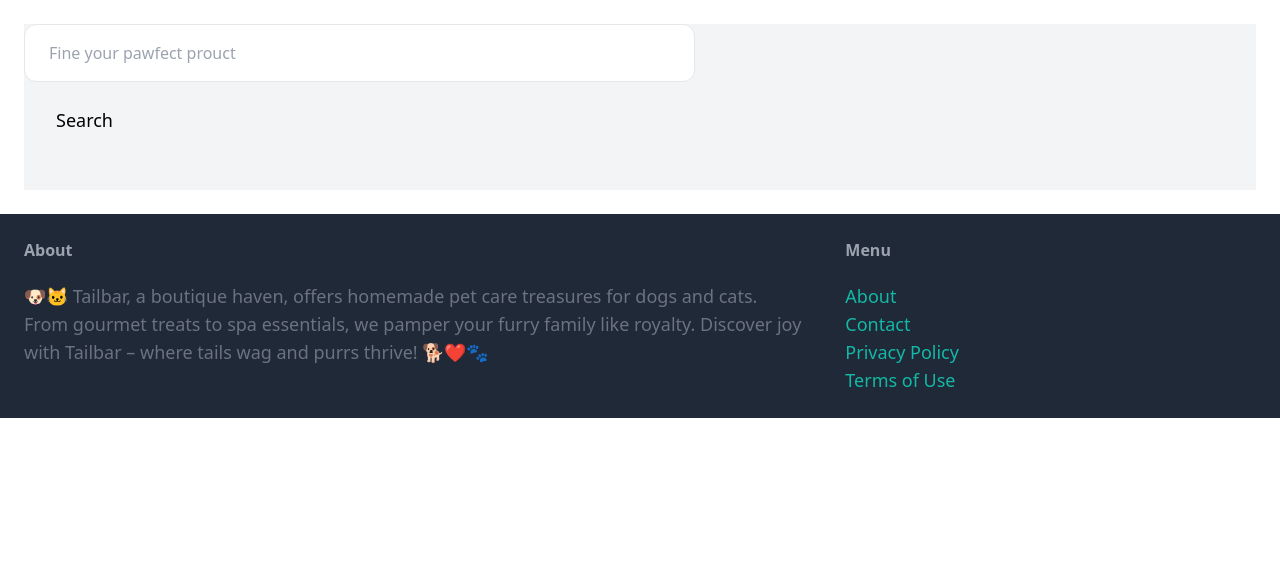
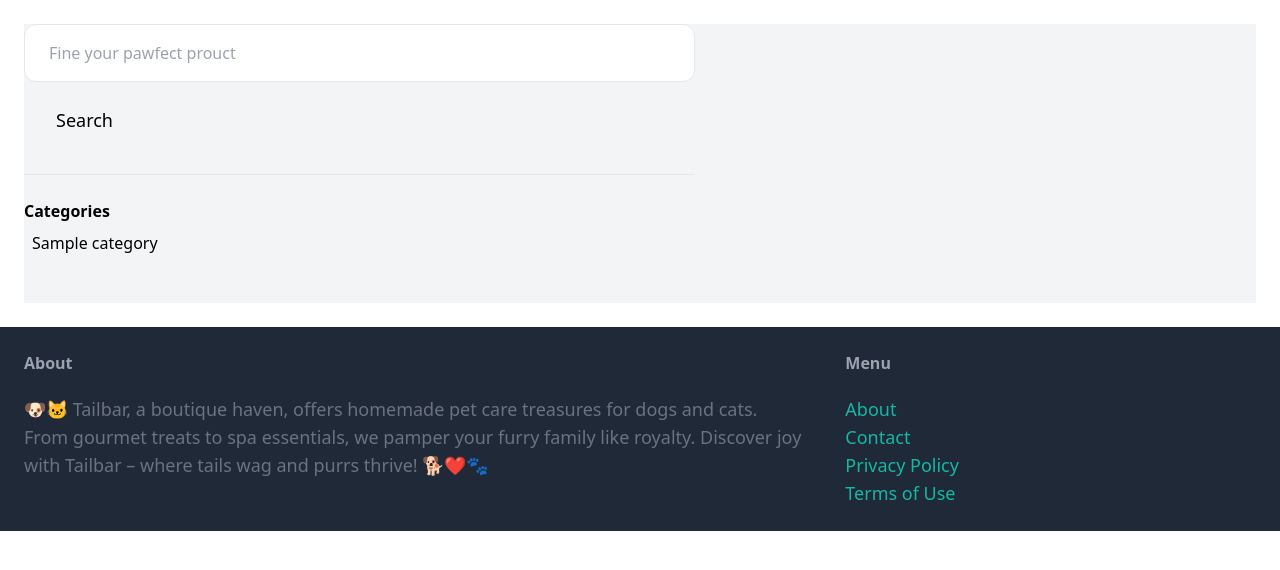
Before and after one commit to iamlydial/tailbar, a Django app: page /items/ in a window 1280 px wide. Shown: the part 77-647 px from the top of the page. Run offline with Django 4.2, Linux system fonts and the light colour scheme; tables that the repository leaves empty hold one stand-in row (values such as "Sample post"); some libraries are stand-ins or nearby versions.

Commit message:
added the side bar looping through the categories

```diff
--- a/tailbar/item/templates/item/items.html
+++ b/tailbar/item/templates/item/items.html
@@ -17,6 +17,22 @@
         Search
       </button>
     </form>
+    <hr class="my-6" />
+
+    <p class="font-semibold">Categories</p>
+
+    <ul>
+      {% for category in categories %}
+      <li
+        class="py-2 px-2 rounded-xl{% if category.id == category_id %} bg-gray-200{% endif %}"
+      >
+        <a
+          href="{% url 'item:items' %}?query={{ query }}&category={{ category.id }}"
+          >{{ category.name }}</a
+        >
+      </li>
+      {% endfor %}
+    </ul>
   </div>
   <div class="col-span-3">
     <div class="grid grid-cols-3 gap-3">
--- a/tailbar/item/views.py
+++ b/tailbar/item/views.py
@@ -1,6 +1,7 @@
 from django.contrib.auth.decorators import login_required
+from django.db.models import Q
 from django.shortcuts import render, get_object_or_404, redirect
-from .models import Item
+from .models import Item, Category
 from .forms import NewItemForm, EditItemForm
 
 
@@ -9,14 +10,21 @@
 
 def items(request):
     query = request.GET.get('query', '')
-    items = Item.objects.filter(is_sold = False)
+    category_id = request.GET.get('category', 0)
+    categories = Category.objects.all()
+    items = Item.objects.filter(is_sold=False)
+
+    if category_id:
+        items = items.filter(category_id=category_id)
 
     if query:
-        items = items.filter(name__icontains= query)
+        items = items.filter(Q(name__icontains=query) | Q(description__icontains=query))
 
     return render(request, 'item/items.html', {
         'items': items,
         'query': query,
+        'categories': categories,
+        'category_id': int(category_id)
     })
 
 def detail(request, pk):
```
